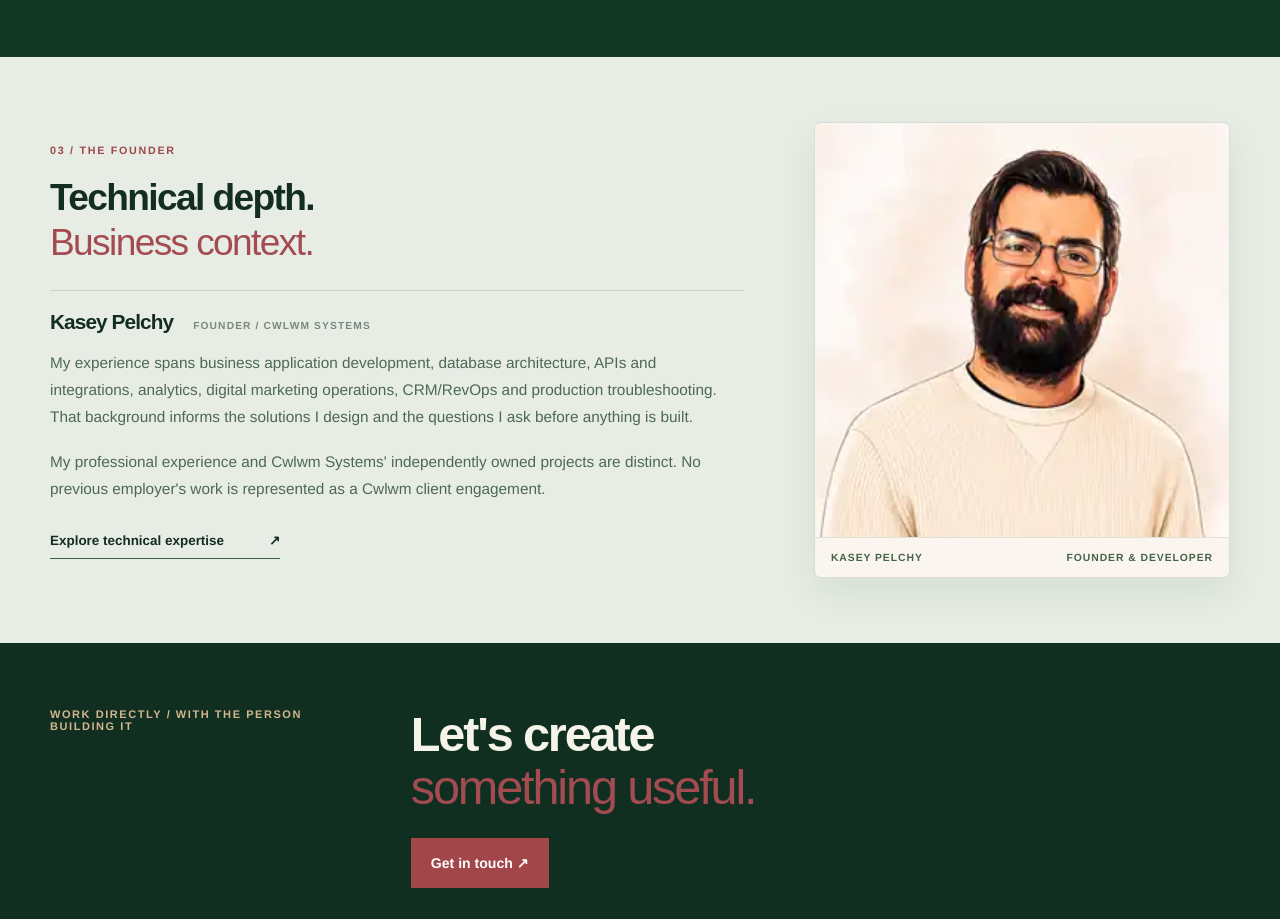
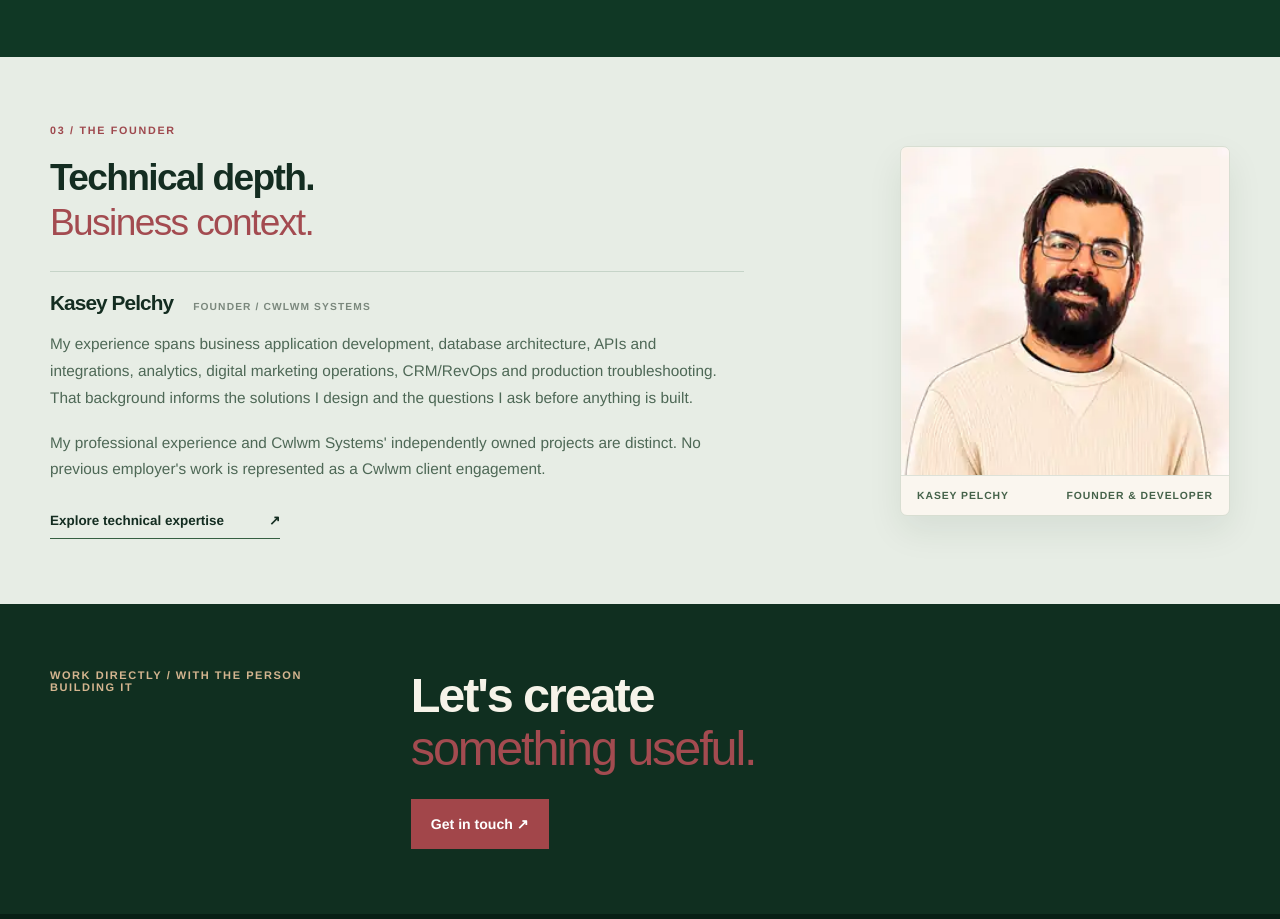
Before and after one commit to cwlwmsystems/cwlwmsystems, a Next.js app: page /about in a window 1280 px wide. Shown: the part 1360-2279 px from the top of the page. Built offline with nearby package versions, Linux system fonts and the light colour scheme; no server answers.

Commit message:
Keep founder portrait compact and avoid over-upscaling

```diff
--- a/app/compact.css
+++ b/app/compact.css
@@ -290,7 +290,7 @@ body:has(.compact-site) .site-header .container,body:has(.atelier-inner) .site-h
 .studio-founder-identity{display:flex;align-items:baseline;gap:20px;flex-wrap:wrap;margin-bottom:17px;border-top:1px solid #c6d4c8;padding-top:20px}
 .studio-founder-identity h3{font-size:1.3rem!important;margin:0}
 .studio-founder-identity span{font-size:.64rem;letter-spacing:.11em;font-weight:750;color:#7b887d}
-.studio-founder-photo{margin:0;background:#faf6ef;border:1px solid #d8ded2;border-radius:7px;overflow:hidden;max-width:420px;justify-self:end;width:100%;box-shadow:0 15px 35px rgba(17,46,27,.08)}
+.studio-founder-photo{margin:0;background:#faf6ef;border:1px solid #d8ded2;border-radius:7px;overflow:hidden;max-width:330px;justify-self:end;width:100%;box-shadow:0 15px 35px rgba(17,46,27,.08)}
 .studio-founder-photo>img{display:block;width:100%;height:auto;aspect-ratio:1;object-fit:cover}
 .studio-founder-photo figcaption{border-top:1px solid #dde1d8;display:flex;justify-content:space-between;gap:12px;padding:14px 16px;color:#45624a;font-size:.65rem;letter-spacing:.09em;font-weight:750}
 @media(max-width:740px){.studio-founder-layout{grid-template-columns:1fr;gap:32px}.studio-founder-photo{justify-self:start;max-width:370px}.studio-founder-story h2{font-size:clamp(1.8rem,6vw,2.45rem)}}
```
